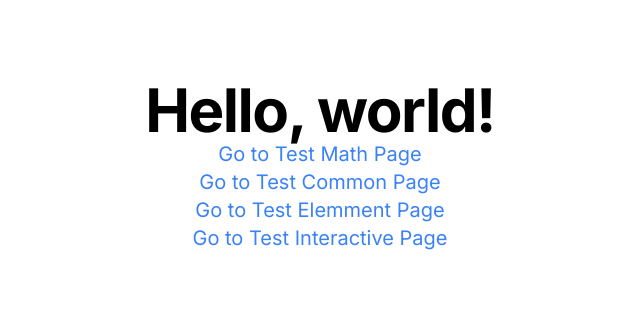
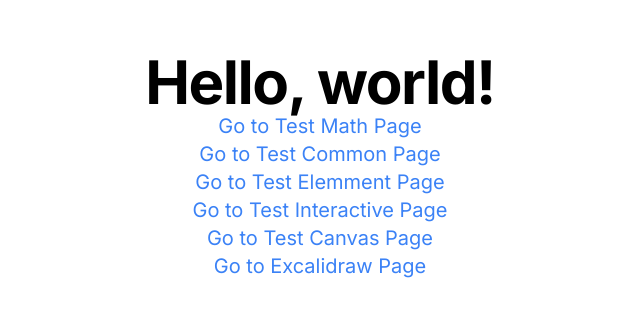
Before and after one commit to zurielbm/plain-excalidraw, a Next.js app: page / in a window 1280 px wide. Shown: the part 234-550 px from the top of the page, without its empty margins (320-960 px from the left). Built offline with nearby package versions, Linux system fonts and the light colour scheme.

Commit message:
canvas worling

```diff
--- a/src/app/page.tsx
+++ b/src/app/page.tsx
@@ -32,6 +32,18 @@ export default function Home() {
         >
           Go to Test Interactive Page
         </Link>
+        <Link
+          href="/test-canvas"
+          className="text-xl text-blue-500 hover:underline"
+        >
+          Go to Test Canvas Page
+        </Link>
+        <Link
+          href="/excalidraw"
+          className="text-xl text-blue-500 hover:underline"
+        >
+          Go to Excalidraw Page
+        </Link>
 
         </div>
       </div>
--- /dev/null
+++ b/src/app/test-canvas/page.tsx
@@ -0,0 +1,46 @@
+"use client";
+
+import React, { useRef, useEffect } from "react";
+import rough from "roughjs/bin/rough";
+import { newElement } from "@/lib/element";
+
+export default function TestCanvasPage() {
+  const canvasRef = useRef<HTMLCanvasElement>(null);
+
+  useEffect(() => {
+    if (!canvasRef.current) return;
+
+    const canvas = canvasRef.current;
+    const ctx = canvas.getContext("2d")!;
+    const rc = rough.canvas(canvas);
+
+    ctx.clearRect(0, 0, canvas.width, canvas.height);
+
+    // Test element creation and rendering
+    const rect = newElement({
+      type: "rectangle",
+      x: 50,
+      y: 50,
+      width: 100,
+      height: 80,
+    });
+
+    rc.rectangle(rect.x, rect.y, rect.width, rect.height, {
+      stroke: "#000",
+      fill: "lightblue",
+      fillStyle: "hachure",
+    });
+  }, []);
+
+  return (
+    <div className="p-8">
+      <h1 className="text-2xl font-bold mb-4">✅ Canvas Integration Test</h1>
+      <canvas
+        ref={canvasRef}
+        width={400}
+        height={300}
+        className="border border-gray-300 rounded"
+      />
+    </div>
+  );
+}
```
Also changed, not shown: 2 other files (tests, documents, lock files or other folders).
